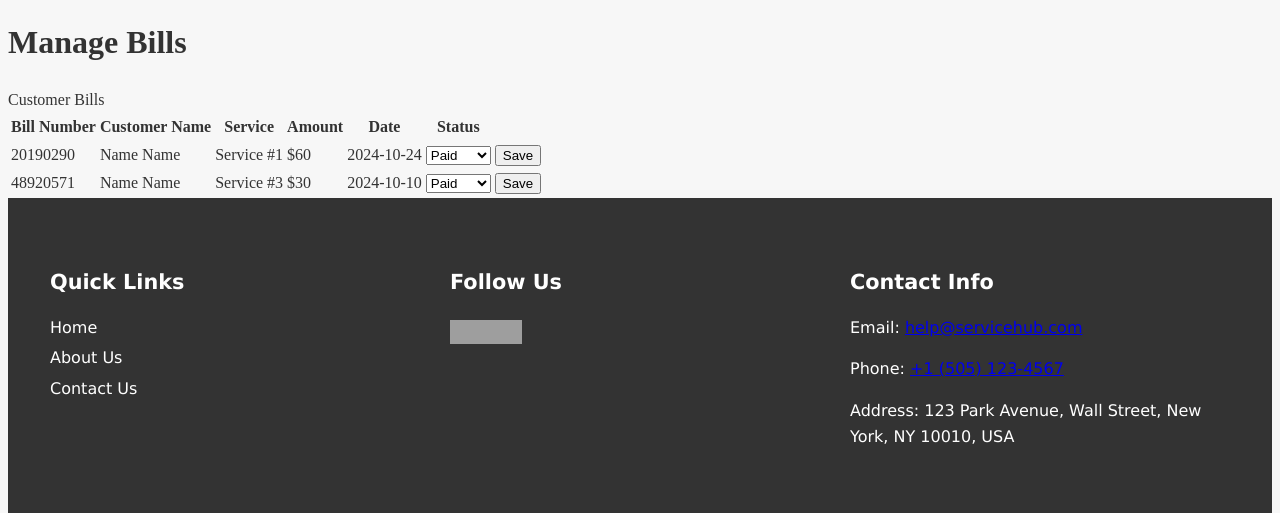
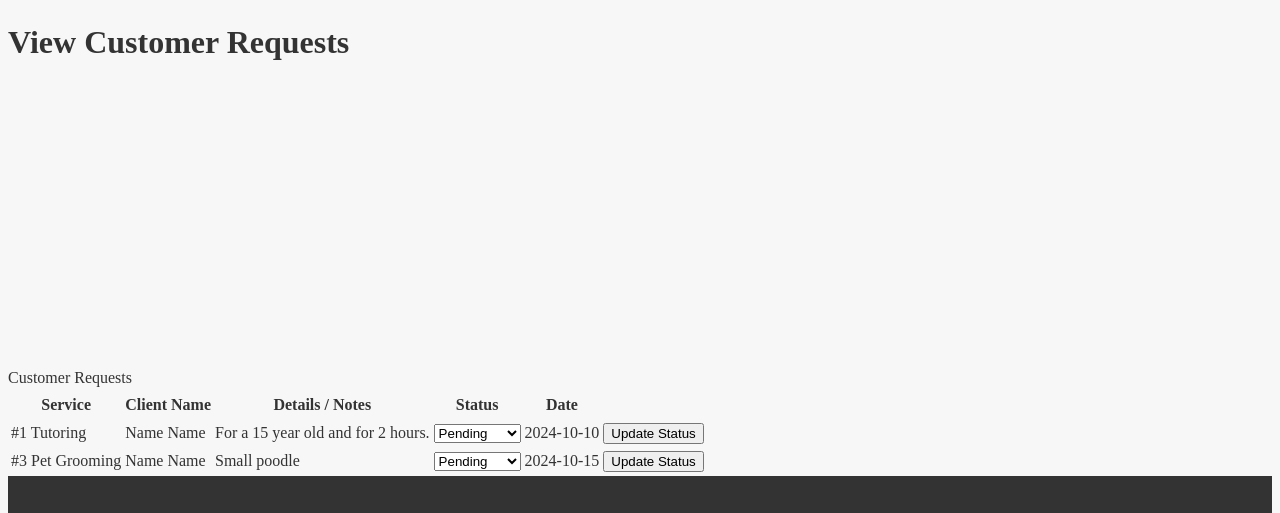
Before and after one commit to daliabtnj/Web-Program, a plain HTML site: page admin-view-requests.html in a window 1280 px wide. Shown: the part 201-714 px from the top of the page. Drawn offline with Linux system fonts and the light colour scheme; grey boxes are pictures that could not be loaded.

Commit message:
Update admin-view-requests.html

```diff
--- a/admin-view-requests.html
+++ b/admin-view-requests.html
@@ -8,7 +8,6 @@
     <link rel="stylesheet" href="css/styles.css">
     <!-- footer CSS file  -->
     <link rel="stylesheet" href="css/footer.css">
-
 </head>
 
 <body>
@@ -23,58 +22,57 @@
       </script>
 
     <main>
-        <h1>Manage Bills</h1>
+    <h1>View Customer Requests</h1>
 
-        <!-- Customer Bills Section -->
-        <div class="section" id="bills">
-            <div class="header">Customer Bills</div>
+    </main>
+
+    <!-- Customer Requests Section -->
+    <div class="section" id="requests">
+      <div class="header">Customer Requests</div>
       <table>
           <thead>
               <tr>
-                        <th>Bill Number</th>
-                        <th>Customer Name</th>
                   <th>Service</th>
-                        <th>Amount</th>
+                  <th>Client Name</th>
+                  <th>Details / Notes</th>
+                  <th>Status</th>
                   <th>Date</th>
-                        <th>Status</th>
               </tr>
           </thead>
           <tbody>
-                    <!-- Hard coded examples -->
+              <!-- Client 1 hardcoded example -->
               <tr>
-                        <td>20190290</td>
+                  <td>#1 Tutoring</td>
                   <td>Name Name</td>
-                        <td>Service #1</td>
-                        <td>$60</td>
-                        <td>2024-10-24</td>
+                  <td>For a 15 year old and for 2 hours.</td>
                   <td>
                       <select>
-                              <option value="Paid">Paid</option>
-                              <option value="Unpaid">Unpaid</option>
+                          <option value="pending">Pending</option>
+                          <option value="completed">Completed</option>
+                          <option value="booked">Booked</option>
                       </select>
                   </td>
-                        <td><button class="btn-update">Save</button></td>
-
+                  <td>2024-10-10</td>
+                  <td><button class="btn-update">Update Status</button></td>
               </tr>
               <tr>
-                        <td>48920571</td>
+                  <td>#3 Pet Grooming</td>
                   <td>Name Name</td>
-                        <td>Service #3</td>
-                        <td>$30</td>
-                        <td>2024-10-10</td>
+                  <td>Small poodle</td>
                   <td>
                       <select>
-                              <option value="Paid">Paid</option>
-                              <option value="Unpaid">Unpaid</option>
+                          <option value="pending">Pending</option>
+                          <option value="completed">Completed</option>
+                          <option value="booked">Booked</option>
                       </select>
                   </td>
-                        <td><button class="btn-update">Save</button></td>
+                  <td>2024-10-15</td>
+                  <td><button class="btn-update">Update Status</button></td>
               </tr>
           </tbody>
       </table>
   </div>
-
-
+</main>
 
   <!--This is used for the footer-->
   <div id="footer-placeholder"></div>
@@ -85,5 +83,6 @@
           document.getElementById('footer-placeholder').innerHTML = data;
       });
   </script>
+
 </body>
 </html>
```
Lines whose indentation alone changed are shown as unchanged.
